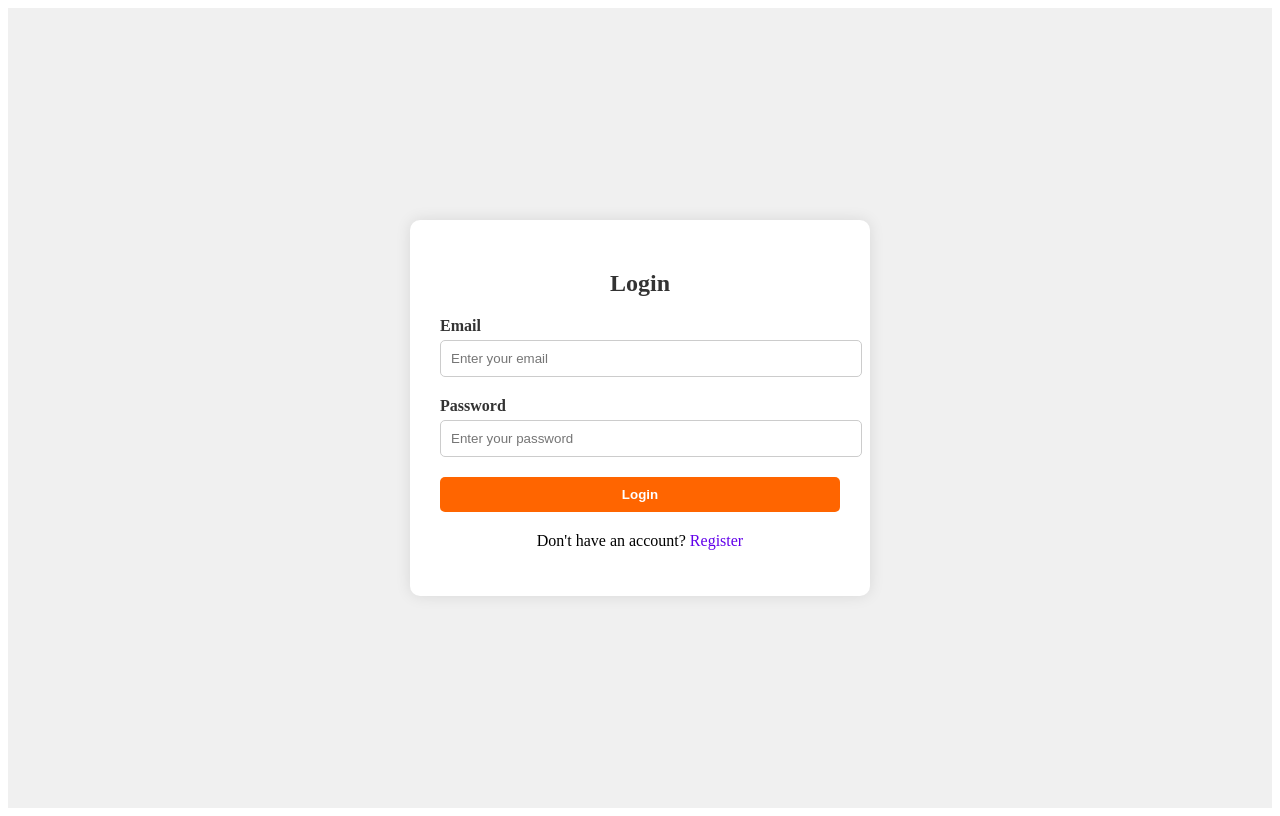
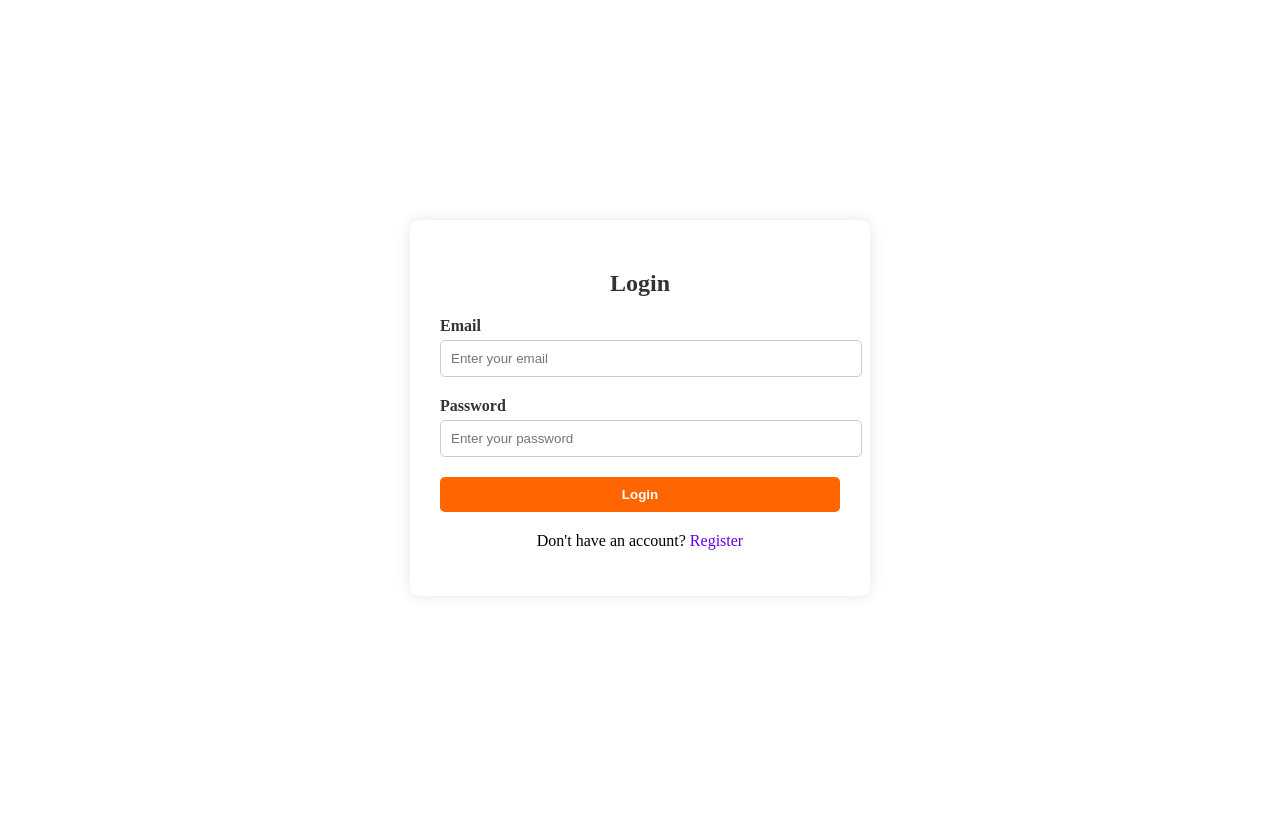
Before and after one commit to Carolyne1063/workfolio, an Angular app in the folder frontend/workfolio/: page /login in a window 1280 px wide. Built offline with nearby package versions, Linux system fonts and the light colour scheme.

Commit message:
added some code

```diff
--- a/frontend/workfolio/src/app/components/login-register/login-register.component.css
+++ b/frontend/workfolio/src/app/components/login-register/login-register.component.css
@@ -4,7 +4,8 @@
     justify-content: center;
     align-items: center;
     min-height: 100vh;
-    background-color: #f0f0f0;
+    /* background-image: url(); */
+    /* background-color: blue; */
   }
 
   .form-container {
```
